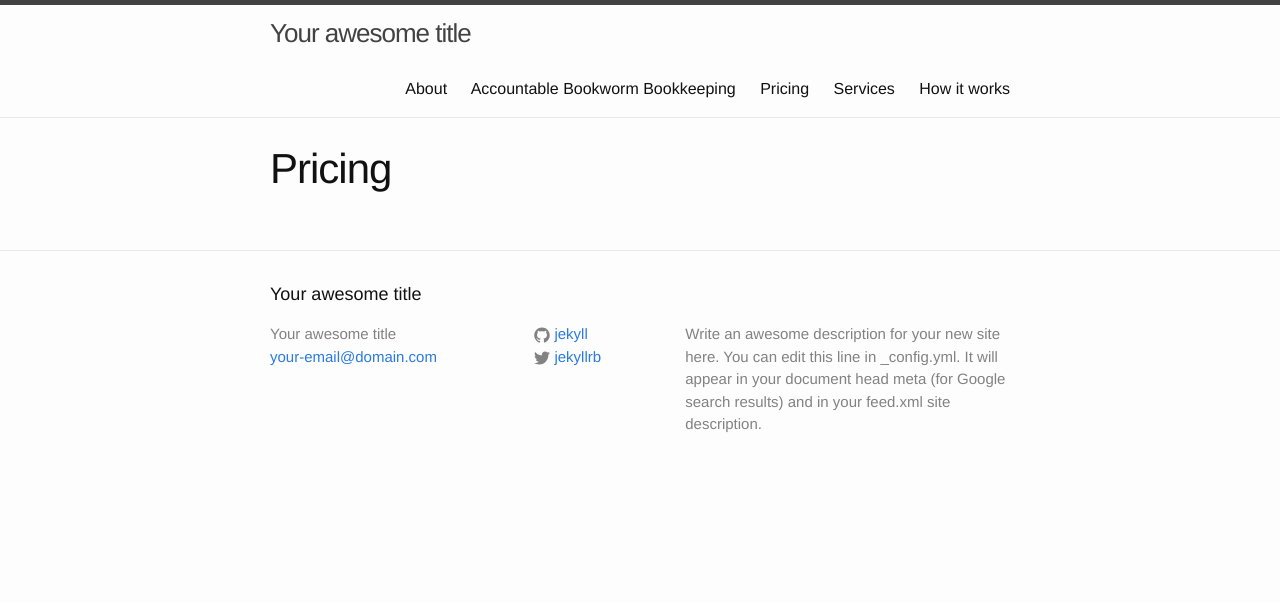
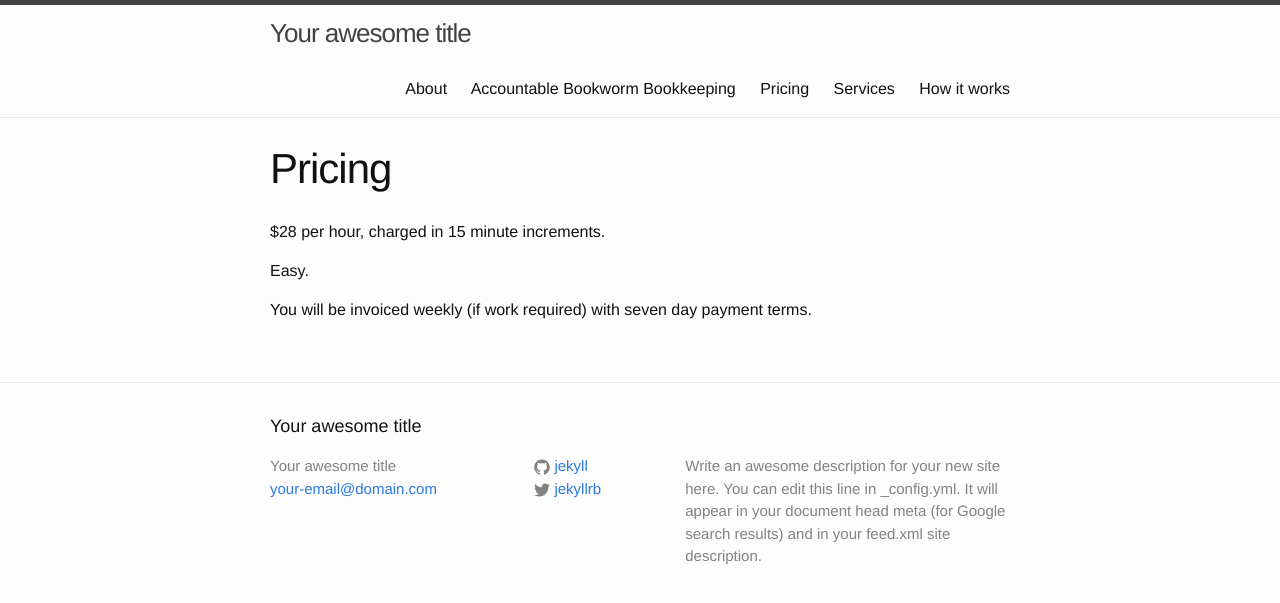
Before and after one commit to aivins/bookwormsite, a Jekyll site: the page built from pricing.md, in a window 1280 px wide. Shown: the top 603 px of the page. Built offline with Jekyll 4.4.1, drawn with Linux system fonts in a browser that asks for light colours.

Commit message:
Update from Forestry.io - pricing.md

```diff
--- a/pricing.md
+++ b/pricing.md
@@ -1,6 +1,10 @@
 ---
 title: Pricing
-date: '2016-07-05 06:41:55'
+date: '2016-07-05 06:41:00'
 layout: page
-draft: true
 ---
+$28 per hour, charged in 15 minute increments.
+
+Easy.
+
+You will be invoiced weekly (if work required) with seven day payment terms.
```
